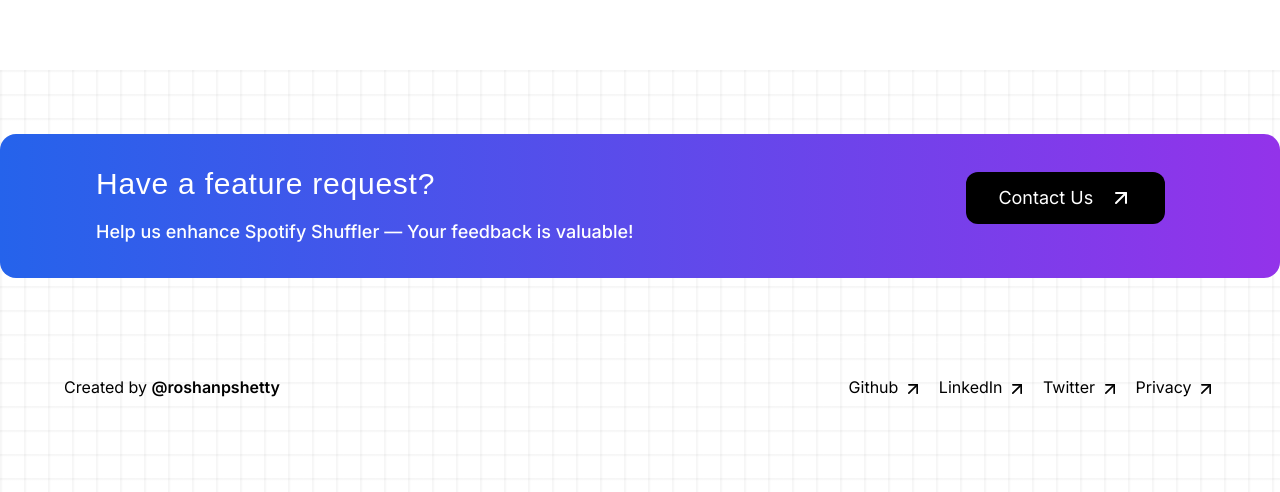
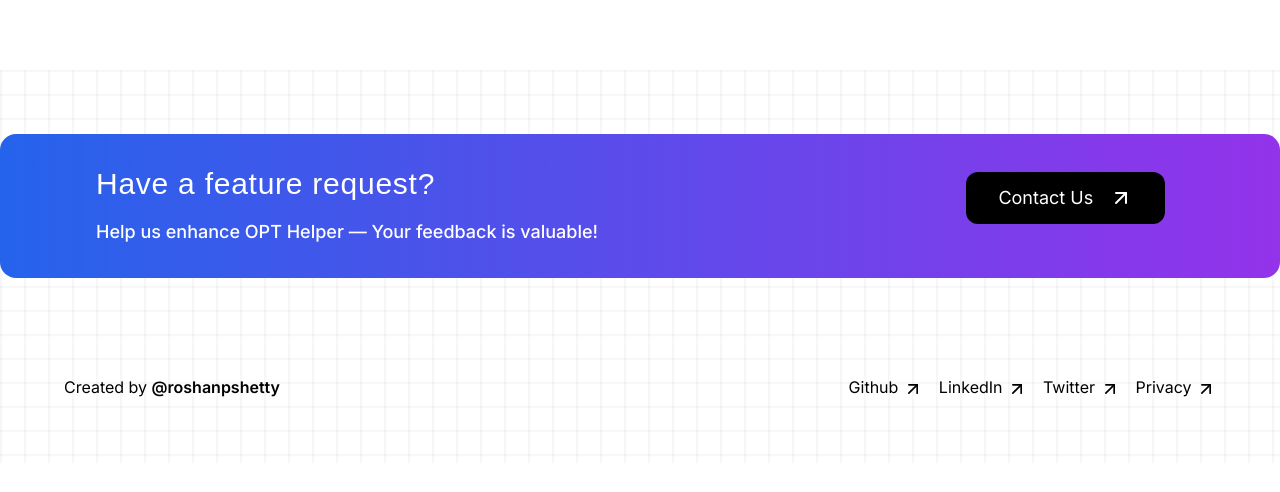
Before and after one commit to RoshanPShetty/opt-helper, a Next.js app: page / in a window 1280 px wide. Shown: the part 2120-2612 px from the top of the page. After the commit the page ends 2583 px from the top, so only its background shows below. Built offline with nearby package versions, Linux system fonts and the light colour scheme; grey boxes are pictures that could not be loaded; a web font is replaced by a local one.

Commit message:
Updated Contact

```diff
--- a/components/Contact.tsx
+++ b/components/Contact.tsx
@@ -5,7 +5,7 @@ import ArrowUpRight from "../public/arrow-up-right.svg";
 const Contact = () => {
 	return (
 		<div
-			className="py-16 lg:pb-24 relative inset-0 h-full w-full bg-[linear-gradient(to_right,#80808012_1px,transparent_3px),linear-gradient(to_bottom,#80808012_1px,transparent_3px)] bg-[size:24px_24px]"
+			className="py-16 relative inset-0 h-full w-full bg-[linear-gradient(to_right,#80808012_1px,transparent_3px),linear-gradient(to_bottom,#80808012_1px,transparent_3px)] bg-[size:24px_24px]"
 			id="contact"
 		>
 			<div className="container rounded-2xl row-span-3 n-gradient text-black overflow-hidden">
@@ -15,7 +15,7 @@ const Contact = () => {
 							Have a feature request?
 						</p>
 						<p className="pt-4 mb-4 font-medium text-sm lg:text-lg">
-							Help us enhance Spotify Shuffler — Your feedback is valuable!
+							Help us enhance OPT Helper — Your feedback is valuable!
 						</p>
 					</div>
 					<div className="lg:col-span-1 lg:items-end lg:justify-end sm:pb-4">
```
